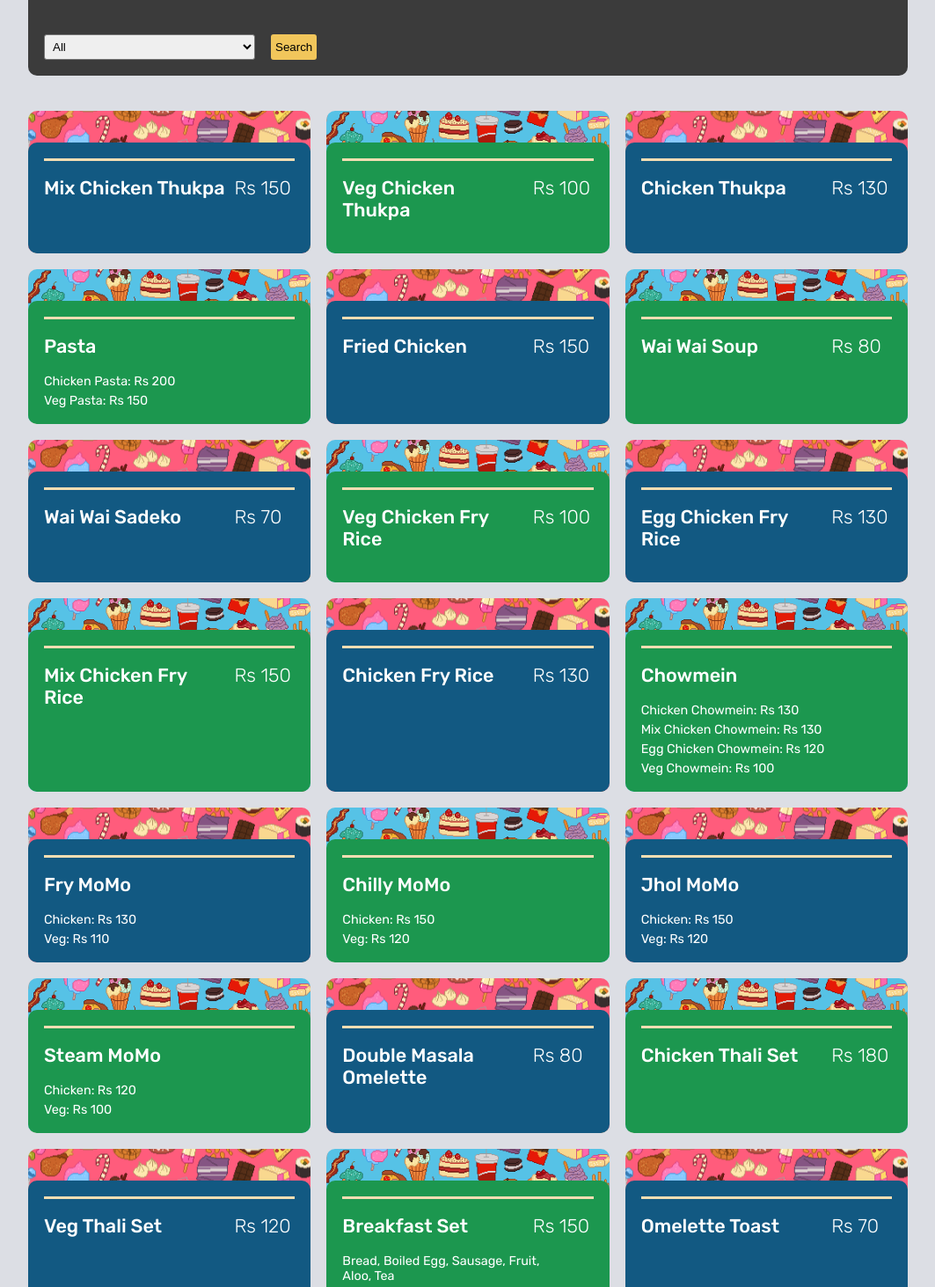
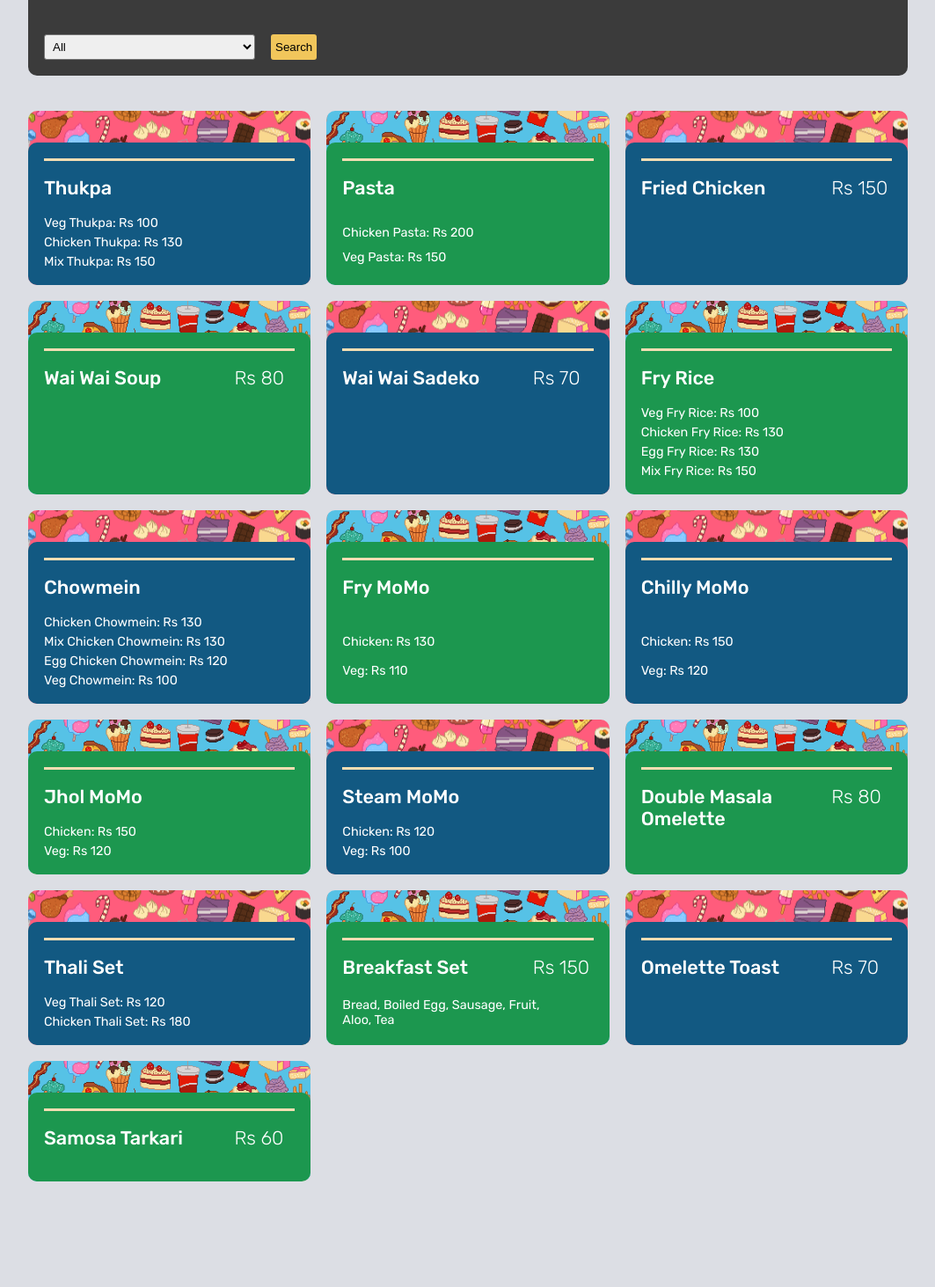
Before and after one commit to prajwal18/RestroMenu, a React (Create React App) app: page / in a window 1280 px wide. Shown: the part 287-1750 px from the top of the page at 88% size, without its empty margins (108-1171 px from the left). After the commit the page ends 1700 px from the top, so only its background shows below. Built offline with nearby package versions, Linux system fonts and the light colour scheme.

Commit message:
First Version 1.0.2 some more changes to data

```diff
--- a/src/data.js
+++ b/src/data.js
@@ -25,26 +25,15 @@ const menu = [
     desc: `Bread, Boiled egg, Sausage, fruit, Aloo, Tea`,
   },
 
-
-
-
-
   {
     id: 4,
-    title: 'Veg Thali Set',
+    title: 'Thali Set',
     subCategory: 'thali set',
     category: 'lunch',
-    price: 120,
-    desc: null,
+    price: null,
+    desc: `Veg Thali Set: Rs 120,, Chicken Thali Set: Rs 180`,
   },
-  {
-    id: 5,
-    title: 'Chicken Thali set',
-    category: 'lunch',
-    subCategory: 'thali set',
-    price: 180,
-    desc: null,
-  },
+
   {
     id: 6,
     title: 'Double Masala Omelette',
@@ -104,38 +93,12 @@ const menu = [
 
   {
     id: 12,
-    title: 'Chicken fry Rice',
+    title: 'Fry Rice',
     category: 'snacks',
     subCategory: 'fry rice',
-    price: 130,
-    desc: ``,
+    price: null,
+    desc: `Veg Fry Rice: Rs 100,,Chicken Fry Rice: Rs 130,, Egg Fry Rice: Rs 130,, Mix Fry Rice: Rs 150`,
   },
-  {
-    id: 13,
-    title: 'Mix Chicken fry Rice',
-    category: 'snacks',
-    subCategory: 'fry rice',
-    price: 150,
-    desc: null,
-  },
-  {
-    id: 14,
-    title: 'Egg Chicken fry Rice',
-    category: 'snacks',
-    subCategory: 'fry rice',
-    price: 130,
-    desc: null,
-  },
-  {
-    id: 15,
-    title: 'Veg Chicken fry Rice',
-    category: 'snacks',
-    subCategory: 'fry rice',
-    price: 100,
-    desc: null,
-  },
-
-
   {
     id: 16,
     title: 'Wai Wai Sadeko',
@@ -174,27 +137,11 @@ const menu = [
 
   {
     id: 20,
-    title: 'Chicken Thukpa',
+    title: 'Thukpa',
     category: 'snacks',
     subCategory: 'thukpa',
-    price: 130,
-    desc: null,
-  },
-  {
-    id: 21,
-    title: 'Veg Chicken Thukpa',
-    category: 'snacks',
-    subCategory: 'thukpa',
-    price: 100,
-    desc: null,
-  },
-  {
-    id: 22,
-    title: 'Mix Chicken Thukpa',
-    category: 'snacks',
-    subCategory: 'thukpa',
-    price: 150,
-    desc: null,
+    price: null,
+    desc: `Veg Thukpa: Rs 100,,Chicken Thukpa: Rs 130,,Mix Thukpa: Rs 150`,
   },
   {
     id: 23,
@@ -202,7 +149,7 @@ const menu = [
     category: `Today's Special`,
     subCategory: 'Daily Special',
     price: null,
-    desc: `Chicken Lachachi: Rs 200,`,
+    desc: `Chicken Lachachi: Rs 200`,
   },
   {
     id: 24,
@@ -226,7 +173,7 @@ const menu = [
     category: `Today's Special`,
     subCategory: 'Daily Special',
     price: null,
-    desc: `Chicken Chopsey: Rs 180`,
+    desc: `Chicken Chopsey: Rs 200`,
   },
   {
     id: 27,
```
